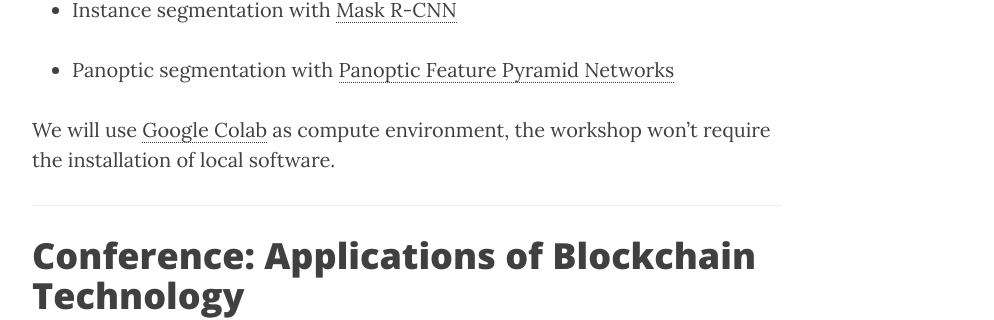
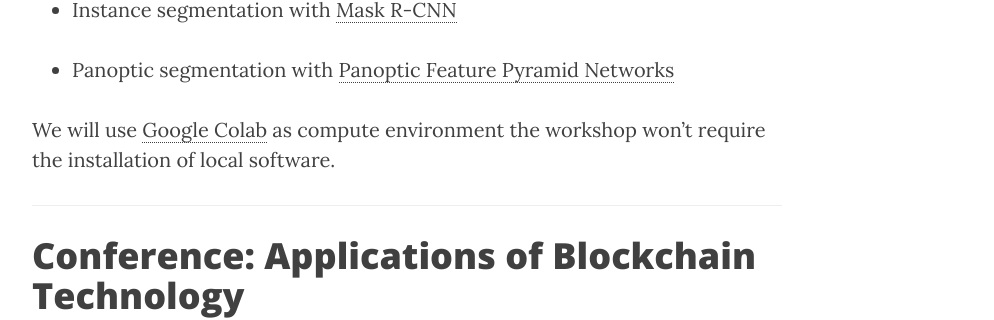
Before and after one commit to andandandand/andandandand.github.io, a Jekyll site: the page built from index.html, in a window 1280 px wide and 900 px high, scrolled down 2725 px. Shown: the part 143-463 px from the top of the window, without its empty margins (233-1227 px from the left). Built offline with Jekyll 4.4.1, drawn with Linux system fonts in a browser that asks for light colours; nearby versions of some CDN libraries; the list of posts is cut into pages by our own code.

```diff
--- a/_posts/2001-12-01-ImageSegmentationEvent.markdown
+++ b/_posts/2001-12-01-ImageSegmentationEvent.markdown
@@ -16,4 +16,4 @@ comments: true
 
 - Panoptic segmentation with [Panoptic Feature Pyramid Networks](https://arxiv.org/pdf/1901.02446.pdf)
 
-We will use [Google Colab](https://colab.research.google.com/) as compute environment, the workshop won't require the installation of local software.
+We will use [Google Colab](https://colab.research.google.com/) as compute environment the workshop won't require the installation of local software.
```
